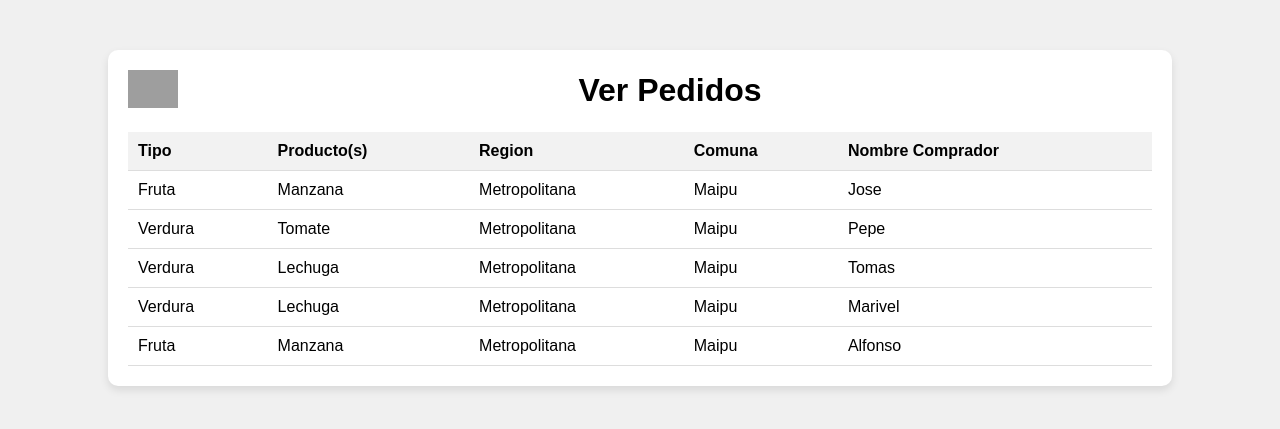
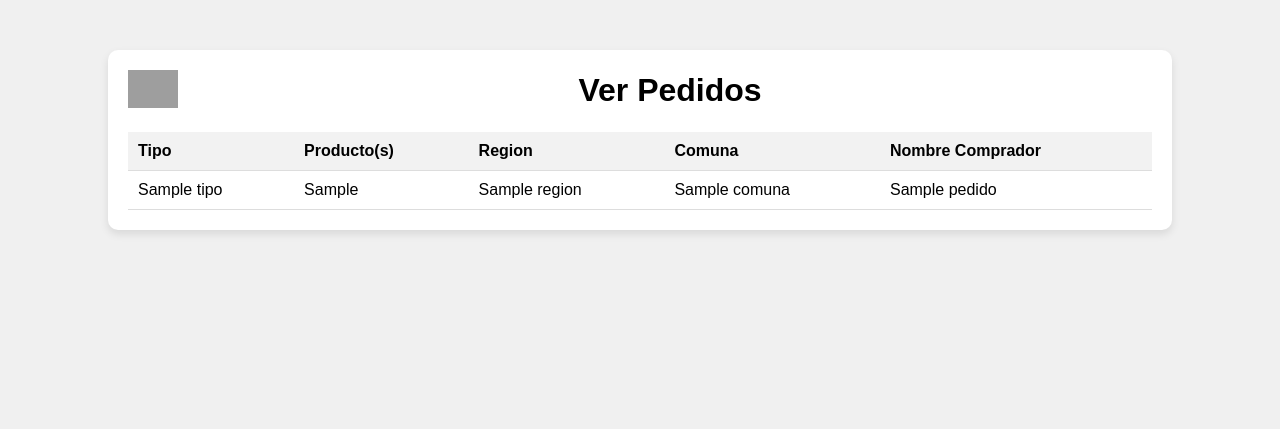
Before and after one commit to nachoroas/CC5002-Desarrollo-de-Aplicaciones-Web, a Flask app: template templates/pedidos/ver-pedidos.html in a window 1280 px wide. Shown: the top 429 px of the page. Run offline with Flask 3, Linux system fonts and the light colour scheme; the template is opened without the code that fills it: most values are stand-ins (such as "Sample title", 1, 10 or a date in 2020); parts of the project's set-up code (start-up, migrations or seed data) failed here and were passed over; grey boxes are pictures that could not be loaded.

Commit message:
Feat: created the dinamic view of "verPedidos"

```diff
--- a/app.py
+++ b/app.py
@@ -1,6 +1,6 @@
 from flask import Flask, request, render_template, redirect, url_for
 from werkzeug.utils import secure_filename
-from utils.validations import validate_register_product_data,validate_product_id
+from utils.validations import validate_product_data,validate_product_id,validate_pedido_data
 from database import db
 import hashlib
 import filetype
@@ -41,7 +41,7 @@ def agregarProducto():
         email=request.form.get("email")
         phone=request.form.get("telefono")
         error=""
-        if validate_register_product_data(type,product, description,photos, comuna_id, name, email, phone):
+        if validate_product_data(type,product, description,photos, comuna_id, name, email, phone):
             status, msg= db.register_product(type,product, description,photos, comuna_id, name, email, phone)
             if status:
                 return redirect(url_for("index"))
@@ -49,7 +49,7 @@ def agregarProducto():
 
         else:
             error += "Uno de los campos no es valido."
-        render_template("productos/agregarProducto.html",error=error)
+        return render_template("productos/agregarProducto.html",error=error)
     if request.method == "GET":
         regiones={}
         rawRegions=db.get_regions()
@@ -62,7 +62,6 @@ def agregarProducto():
         return render_template("productos/agregarProducto.html", regiones=regiones)
     else:
         return render_template("productos/agregarProducto.html")
-
 
 
 @app.route("/informacion-producto", methods=["GET", "POST"])
@@ -154,10 +153,30 @@ def ver_productos():
 
 # -- Pedidos --
 
-@app.route("/agregar-pedido", methods=["GET", "POST"])
+@app.route("/agregarPedido", methods=["GET", "POST"])
 def agregar_pedido():
 
-    return render_template("pedidos/agregar-pedido.html")
+    if request.method == "POST":
+        type=request.form.get("tipo")
+        product=request.form.getlist("productItem")
+        description=request.form.get("descripcion")
+        comuna_id=request.form.getlist("comuna")
+        name=request.form.get("nombre")
+        email=request.form.get("email")
+        phone=request.form.get("telefono")
+        error=""
+        if validate_pedido_data(type,product, description, comuna_id, name, email, phone):
+            status, msg= db.register_pedido(type,product, description, comuna_id, name, email, phone)
+            if status:
+                return redirect(url_for("index"))
+            error += msg
+
+        else:
+            error += "Uno de los campos no es valido."
+        return render_template("pedidos/agregarPedido.html",error=error)
+
+
+    return render_template("pedidos/agregarPedido.html")
 
 @app.route("/informacion-pedido", methods=["GET", "POST"])
 def informacion_pedido():
@@ -166,9 +185,35 @@ def informacion_pedido():
 
 @app.route("/ver-pedidos", methods=["GET", "POST"])
 def ver_pedidos():
+    pedidos=[]
+    current_page = request.args.get('page')
+    current_page=1 if current_page is None else int(current_page)
 
-    return render_template("pedidos/ver-pedidos.html")
+    for pedido in db.get_pedidos():
+        id, tipo, descripcion, comuna_id, nombre_productor, email_productor, celular_productor= pedido
+        type_vegetable_fruit=db.get_pedidos_types(id)
+        #print(type_vegetable_fruit)
+        frutasVerduras=[]
+        for i in range(len(type_vegetable_fruit)):
+            frutasVerduras.append(type_vegetable_fruit[i][0])
+        #print(frutasVerduras)
+        comuna_namedb=db.get_comuna_name(comuna_id)
+        comuna_name=comuna_namedb[0]
+        region_id=db.get_region_id(comuna_id)
+        region_namedb=db.get_region_name(region_id)
+        region_name=region_namedb[0]
+        pedidos.append({
+            "pedido_id":id,
+            "tipo":tipo,
+            "product":frutasVerduras,
+            "region":region_name,
+            "comuna":comuna_name,
+            "name":nombre_productor,
+        })
 
+    total_pages = math.ceil(len(pedidos)/5)
+    pedidos = pedidos[(current_page-1)*5:current_page*5]
+    return render_template("pedidos/ver-pedidos.html",pedidos=pedidos, current_page=current_page, total_pages=total_pages)
 
 
 if __name__ == "__main__":
--- a/templates/pedidos/ver-pedidos.html
+++ b/templates/pedidos/ver-pedidos.html
@@ -2,10 +2,13 @@
 <html lang="es">
     <head>
         <title>Ver Pedidos</title>
+        {% block css %}
         <link
-        rel="stylesheet"
-        href="{{ url_for('static', filename='css/ver.css') }}"
-        />
+            rel="stylesheet"
+            href="{{ url_for('static', filename='css/ver.css') }}"
+        >
+    {% endblock %}
+    {% block content %}
     </head>
     <body>
         <div class="container">
@@ -22,45 +25,39 @@
                 <th>Comuna</th>
                 <th>Nombre Comprador</th>
             </tr>
-            <tr id="Fila1">
-                <td>Fruta</td>
-                <td>Manzana</td>
-                <td>Metropolitana</td>
-                <td>Maipu</td>
-                <td>Jose</td>
-            </tr>
-            <tr id="Fila2">
-                <td>Verdura</td>
-                <td>Tomate</td>
-                <td>Metropolitana</td>
-                <td>Maipu</td>
-                <td>Pepe</td>
-            </tr>
-            <tr id="Fila3">
-                <td>Verdura</td>
-                <td>Lechuga</td>
-                <td>Metropolitana</td>
-                <td>Maipu</td>
-                <td>Tomas</td>
-            </tr>
-            <tr id="Fila4">
-                <td>Verdura</td>
-                <td>Lechuga</td>
-                <td>Metropolitana</td>
-                <td>Maipu</td>
-                <td>Marivel</td>
-            </tr>
-            <tr id="Fila5">
-                <td>Fruta</td>
-                <td>Manzana</td>
-                <td>Metropolitana</td>
-                <td>Maipu</td>
-                <td>Alfonso</td>
-            </tr>
+            {% if pedidos%}
+                    {% for pedido in pedidos %}
+                    <tr onclick="window.location='/informacion-pedido?pedido_id={{pedido.pedido_id}}';" style="cursor: pointer;">
+                        <td>{{ pedido.tipo }}</td>
+                        <td>
+                        {% for frutaVerdura in pedido.product%}
+                            {{ frutaVerdura }}
+                        {%endfor%}
+                        </td>
+                        <td>{{ pedido.region }}</td>
+                        <td>{{ pedido.comuna }}</td>
+                        <td>{{ pedido.name }}</td>
+                    </tr>
+                    {% endfor %}
+                {% endif %}
+        </table>
+        <div class="pagination">
+            {% if current_page > 1 %}
+                <a href="?page={{ current_page - 1 }}">Anterior</a>
+            {% endif %}
 
+            {% for page_num in range(1, total_pages + 1) %}
+                <a href="?page={{ page_num }}">{{ page_num }}</a>
+            {% endfor %}
 
-        </table>
-    <script src="../js/ver-pedidos.js"></script>
+            {% if current_page < total_pages %}
+                <a href="?page={{ current_page + 1 }}">Siguiente</a>
+            {% endif %}
+    </div>
+    {% endblock content %}
+        {% block javascript %}
+           <!-- <script src="../js/ver-productos.js"></script>-->
+        {% endblock %}
         </div>
     </body>
 </html>
```
